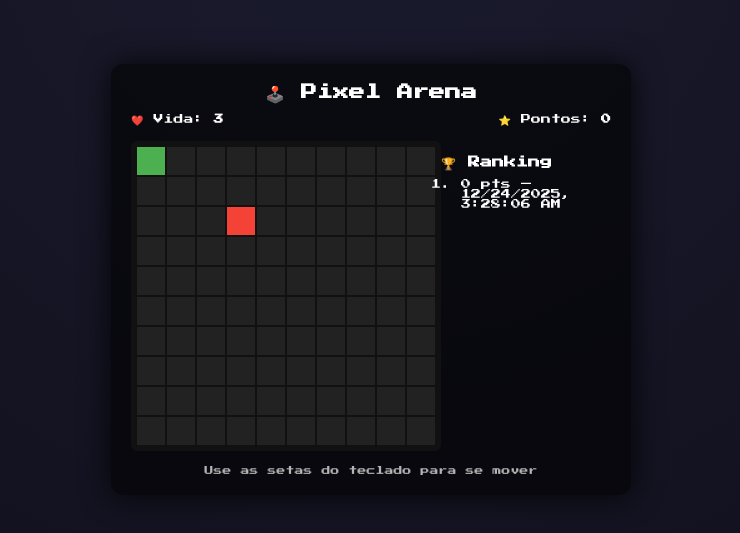
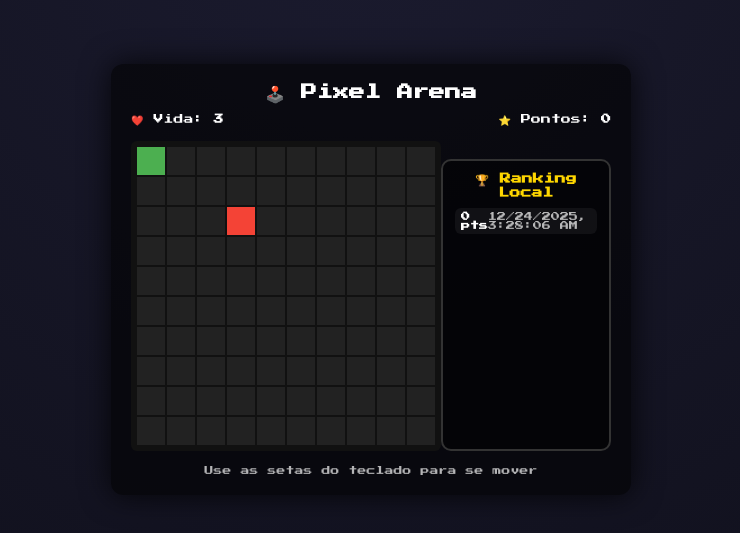
Before and after one commit to Scurra55HS/PixelArena, a plain HTML site: page index.html in a window 1280 px wide. Shown: the part 121-654 px from the top of the page, without its empty margins (269-1009 px from the left). Drawn offline with Linux system fonts and the light colour scheme.

Commit message:
melhorar visual e layout do ranking local

```diff
--- a/index.html
+++ b/index.html
@@ -28,9 +28,10 @@
             <!-- Ranking -->
 
             <section class="ranking">
-                <h2>🏆 Ranking</h2>
+                <h2>🏆 Ranking Local</h2>
                 <ol id="listaRanking"></ol>
             </section>
+
         </main>
 
         <footer class="controles">
--- a/script.js
+++ b/script.js
@@ -267,10 +267,20 @@ function mostrarRanking() {
 
     ranking.forEach(item => {
         const li = document.createElement("li");
-        li.textContent = `${item.pontos} pts — ${item.data}`;
+
+        const pontosSpan = document.createElement("strong");
+        pontosSpan.textContent = `${item.pontos} pts`;
+
+        const dataSpan = document.createElement("span");
+        dataSpan.textContent = item.data;
+
+        li.appendChild(pontosSpan);
+        li.appendChild(dataSpan);
+
         lista.appendChild(li);
     });
 }
+
 
 
 // ===== INICIAR =====
--- a/style.css
+++ b/style.css
@@ -71,24 +71,40 @@ body {
     background: #4caf50;
 }
 
-/* Ranking */
+/* ===== RANKING ===== */
 .ranking {
-    margin-top: 15px;
-    font-size: 10px;
+    margin-top: 18px;
+    background: rgba(0, 0, 0, 0.5);
+    border: 2px solid #333;
+    border-radius: 10px;
+    padding: 12px;
 }
 
 .ranking h2 {
-    font-size: 12px;
-    margin-bottom: 8px;
+    font-size: 11px;
+    margin-bottom: 10px;
+    text-align: center;
+    color: #ffd700;
 }
 
 .ranking ol {
-    padding-left: 20px;
+    list-style-position: inside;
 }
 
 .ranking li {
-    margin-bottom: 4px;
+    font-size: 9px;
+    margin-bottom: 6px;
+    padding: 4px 6px;
+    background: rgba(255, 255, 255, 0.05);
+    border-radius: 6px;
+    display: flex;
+    justify-content: space-between;
 }
+
+.ranking li span {
+    opacity: 0.7;
+}
+
 
 
 /* Power-up */
```
